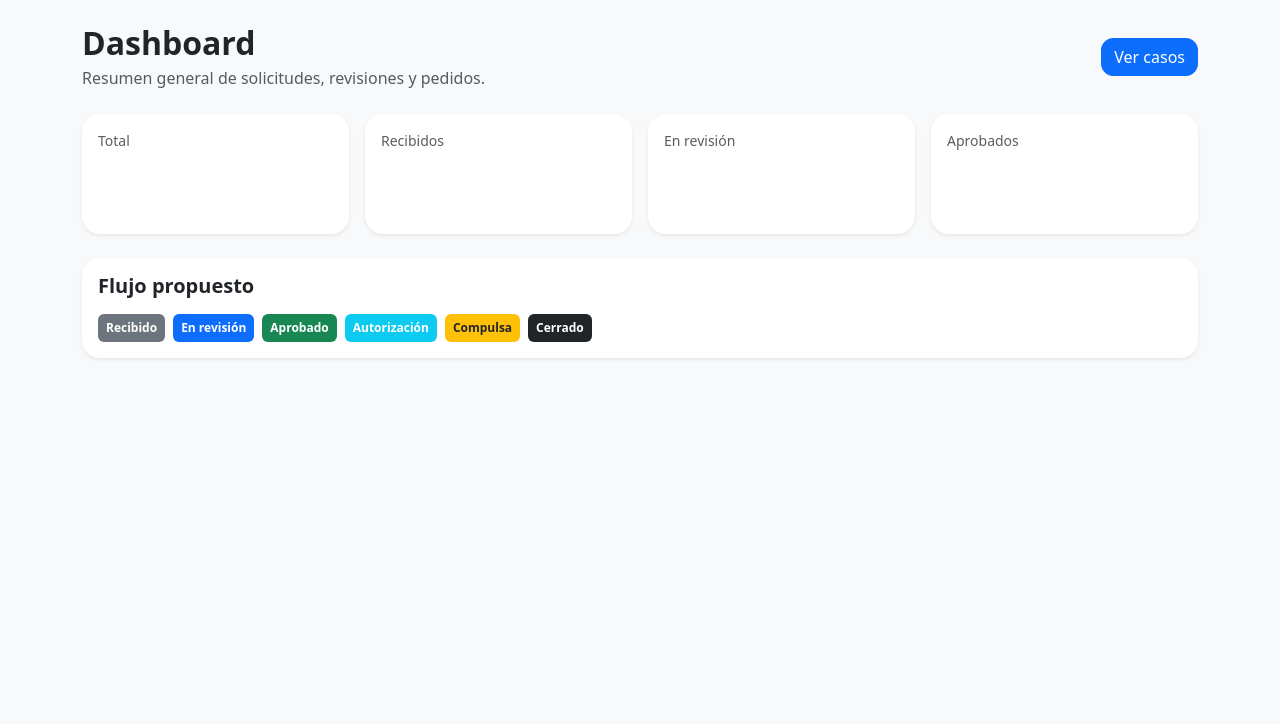
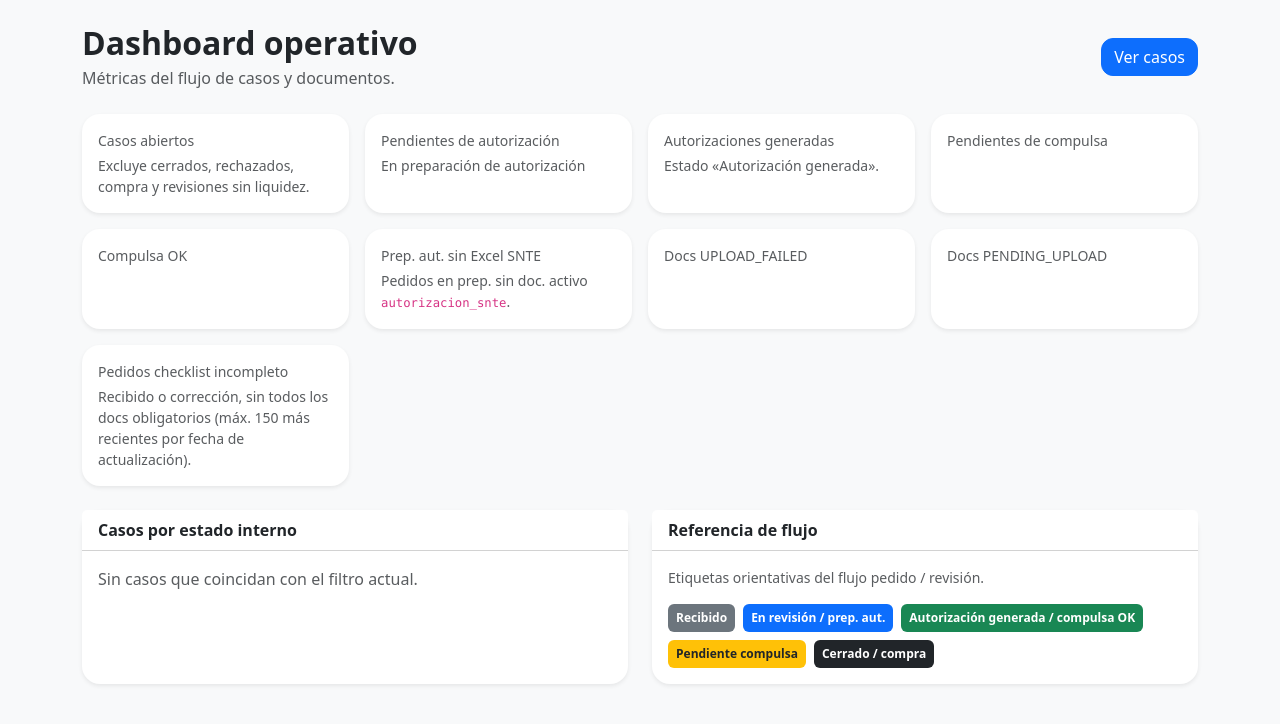
Before and after one commit to ericklopeh/telegram_bot, a FastAPI app: template app/web/templates/dashboard.html in a window 1280 px wide. Shown: the top 724 px of the page. Run offline with FastAPI, Linux system fonts and the light colour scheme; the template is opened without the code that fills it, so the values that code supplies are empty; parts of the project's set-up code (start-up, migrations or seed data) failed here and were passed over.

Commit message:
feat(dashboard): [P11-C1] add operational case metrics

```diff
--- a/app/web/routes/dashboard.py
+++ b/app/web/routes/dashboard.py
@@ -1,21 +1,133 @@
-from fastapi import APIRouter, Request
+from __future__ import annotations
+
+from typing import Generator
+
+from fastapi import APIRouter, Depends, Request
 from fastapi.templating import Jinja2Templates
+from sqlalchemy import exists, func, not_
 from sqlalchemy.orm import Session
-from fastapi import Depends
 
+from app.config import get_settings
 from app.db.session import get_db_session
+from app.domain import constants as C
+from app.models.case import Case
+from app.models.document import Document
+from app.models.user import UserRole
+from app.services.case_service import CaseService
 from app.web.auth import get_current_user, require_login
 
 router = APIRouter()
 templates = Jinja2Templates(directory="app/web/templates")
 
+# Estados considerados "cerrados" para el conteo de casos abiertos (operativo).
+_CERRADOS_OPERATIVOS = (
+    C.ST_PED_CERRADO,
+    C.ST_PED_RECHAZADO,
+    C.ST_PED_COMPRA,
+    C.ST_REV_CERRADO,
+    C.ST_REV_RECHAZADO,
+    C.ST_REV_SIN_LIQUIDEZ,
+)
 
-def get_web_db():
+_MAX_CHECKLIST_SCAN = 150
+
+
+def get_web_db() -> Generator[Session, None, None]:
     db = get_db_session()
     try:
         yield db
     finally:
         db.close()
+
+
+def _cases_query(db: Session, usuario: dict):
+    q = db.query(Case)
+    if usuario.get("rol") == UserRole.VENDEDOR.value:
+        q = q.filter(Case.seller_name == usuario.get("nombre"))
+    return q
+
+
+def _count_pedidos_checklist_incompleto(db: Session, usuario: dict, case_svc: CaseService) -> tuple[int, bool]:
+    """Cuenta pedidos en recibido/corrección sin checklist completo (tope _MAX_CHECKLIST_SCAN)."""
+    q = (
+        _cases_query(db, usuario)
+        .filter(
+            Case.case_type == C.CASE_TYPE_PEDIDO,
+            Case.order_type.isnot(None),
+            Case.current_status.in_((C.ST_PED_RECIBIDO, C.ST_PED_CORRECCION)),
+        )
+        .order_by(Case.updated_at.desc())
+        .limit(_MAX_CHECKLIST_SCAN)
+    )
+    rows = q.all()
+    incomplete = sum(1 for c in rows if not case_svc.pedido_has_all_documents(db, c))
+    capped = len(rows) >= _MAX_CHECKLIST_SCAN
+    return incomplete, capped
+
+
+def _doc_status_count(db: Session, usuario: dict, upload_status: str) -> int:
+    q = (
+        db.query(func.count(Document.id))
+        .select_from(Document)
+        .join(Case, Document.case_id == Case.id)
+        .filter(
+            Document.is_active.is_(True),
+            Document.upload_status == upload_status,
+        )
+    )
+    if usuario.get("rol") == UserRole.VENDEDOR.value:
+        q = q.filter(Case.seller_name == usuario.get("nombre"))
+    return int(q.scalar() or 0)
+
+
+def _build_metrics(db: Session, usuario: dict) -> dict:
+    base = _cases_query(db, usuario)
+    settings = get_settings()
+    case_svc = CaseService(settings)
+
+    total_abiertos = base.filter(not_(Case.current_status.in_(_CERRADOS_OPERATIVOS))).count()
+
+    pendientes_autorizacion = base.filter(Case.current_status == C.ST_PED_PREP_AUT).count()
+    autorizaciones_generadas = base.filter(Case.current_status == C.ST_PED_AUT_GENERADA).count()
+    pendientes_compulsa = base.filter(Case.current_status == C.ST_PED_PEND_COMPULSA).count()
+    compulsa_ok = base.filter(Case.current_status == C.ST_PED_COMPULSA_OK).count()
+
+    sn_excel = exists().where(
+        Document.case_id == Case.id,
+        Document.is_active.is_(True),
+        Document.document_type == C.DOC_AUTORIZACION_SNTE,
+    )
+    prep_sin_excel_snte = base.filter(
+        Case.case_type == C.CASE_TYPE_PEDIDO,
+        Case.current_status == C.ST_PED_PREP_AUT,
+        not_(sn_excel),
+    ).count()
+
+    docs_upload_failed = _doc_status_count(db, usuario, "UPLOAD_FAILED")
+    docs_pending_upload = _doc_status_count(db, usuario, "PENDING_UPLOAD")
+
+    checklist_incompleto, checklist_capped = _count_pedidos_checklist_incompleto(db, usuario, case_svc)
+
+    g = db.query(Case.current_status, func.count(Case.id))
+    if usuario.get("rol") == UserRole.VENDEDOR.value:
+        g = g.filter(Case.seller_name == usuario.get("nombre"))
+    rows = g.group_by(Case.current_status).order_by(func.count(Case.id).desc()).all()
+
+    por_estado = [{"estado": estado, "total": int(n)} for estado, n in rows]
+
+    return {
+        "total_abiertos": total_abiertos,
+        "pendientes_autorizacion": pendientes_autorizacion,
+        "autorizaciones_generadas": autorizaciones_generadas,
+        "pendientes_compulsa": pendientes_compulsa,
+        "compulsa_ok": compulsa_ok,
+        "prep_sin_excel_snte": prep_sin_excel_snte,
+        "docs_upload_failed": int(docs_upload_failed),
+        "docs_pending_upload": int(docs_pending_upload),
+        "pedidos_checklist_incompleto": checklist_incompleto,
+        "pedidos_checklist_incompleto_capped": checklist_capped,
+        "por_estado": por_estado,
+    }
 
 
 @router.get("/dashboard")
@@ -25,20 +137,13 @@ def dashboard(request: Request, db: Session = Depends(get_web_db)):
         return redirect
 
     usuario = get_current_user(request, db)
-
-    resumen = {
-        "total": 12,
-        "recibidos": 4,
-        "en_revision": 3,
-        "aprobados": 4,
-        "rechazados": 1,
-    }
+    metricas = _build_metrics(db, usuario or {})
 
     return templates.TemplateResponse(
         request=request,
         name="dashboard.html",
         context={
             "usuario": usuario,
-            "resumen": resumen,
-        }
+            "metricas": metricas,
+        },
     )
--- a/app/web/templates/dashboard.html
+++ b/app/web/templates/dashboard.html
@@ -4,9 +4,9 @@
 
 <div class="d-flex flex-column flex-md-row justify-content-between align-items-md-center mb-4">
     <div>
-        <h2 class="fw-bold mb-1">Dashboard</h2>
+        <h2 class="fw-bold mb-1">Dashboard operativo</h2>
         <p class="text-muted mb-0">
-            Resumen general de solicitudes, revisiones y pedidos.
+            Métricas del flujo de casos y documentos{% if usuario.rol == 'vendedor' %} (solo tus casos){% endif %}.
         </p>
     </div>
 
@@ -16,54 +16,133 @@
 </div>
 
 <div class="row g-3">
-    <div class="col-6 col-md-3">
-        <div class="card shadow-sm border-0 stat-card">
+    <div class="col-6 col-md-4 col-lg-3">
+        <div class="card shadow-sm border-0 h-100">
             <div class="card-body">
-                <div class="text-muted small">Total</div>
-                <div class="fs-3 fw-bold">{{ resumen.total }}</div>
+                <div class="text-muted small">Casos abiertos</div>
+                <div class="fs-3 fw-bold text-primary">{{ metricas.total_abiertos }}</div>
+                <div class="text-muted small mt-1">Excluye cerrados, rechazados, compra y revisiones sin liquidez.</div>
             </div>
         </div>
     </div>
-
-    <div class="col-6 col-md-3">
-        <div class="card shadow-sm border-0 stat-card">
+    <div class="col-6 col-md-4 col-lg-3">
+        <div class="card shadow-sm border-0 h-100">
             <div class="card-body">
-                <div class="text-muted small">Recibidos</div>
-                <div class="fs-3 fw-bold">{{ resumen.recibidos }}</div>
+                <div class="text-muted small">Pendientes de autorización</div>
+                <div class="fs-3 fw-bold text-warning">{{ metricas.pendientes_autorizacion }}</div>
+                <div class="text-muted small mt-1">En preparación de autorización</div>
             </div>
         </div>
     </div>
-
-    <div class="col-6 col-md-3">
-        <div class="card shadow-sm border-0 stat-card">
+    <div class="col-6 col-md-4 col-lg-3">
+        <div class="card shadow-sm border-0 h-100">
             <div class="card-body">
-                <div class="text-muted small">En revisión</div>
-                <div class="fs-3 fw-bold">{{ resumen.en_revision }}</div>
+                <div class="text-muted small">Autorizaciones generadas</div>
+                <div class="fs-3 fw-bold text-success">{{ metricas.autorizaciones_generadas }}</div>
+                <div class="text-muted small mt-1">Estado «Autorización generada».</div>
             </div>
         </div>
     </div>
-
-    <div class="col-6 col-md-3">
-        <div class="card shadow-sm border-0 stat-card">
+    <div class="col-6 col-md-4 col-lg-3">
+        <div class="card shadow-sm border-0 h-100">
             <div class="card-body">
-                <div class="text-muted small">Aprobados</div>
-                <div class="fs-3 fw-bold">{{ resumen.aprobados }}</div>
+                <div class="text-muted small">Pendientes de compulsa</div>
+                <div class="fs-3 fw-bold text-warning">{{ metricas.pendientes_compulsa }}</div>
+            </div>
+        </div>
+    </div>
+    <div class="col-6 col-md-4 col-lg-3">
+        <div class="card shadow-sm border-0 h-100">
+            <div class="card-body">
+                <div class="text-muted small">Compulsa OK</div>
+                <div class="fs-3 fw-bold text-success">{{ metricas.compulsa_ok }}</div>
+            </div>
+        </div>
+    </div>
+    <div class="col-6 col-md-4 col-lg-3">
+        <div class="card shadow-sm border-0 h-100">
+            <div class="card-body">
+                <div class="text-muted small">Prep. aut. sin Excel SNTE</div>
+                <div class="fs-3 fw-bold text-secondary">{{ metricas.prep_sin_excel_snte }}</div>
+                <div class="text-muted small mt-1">Pedidos en prep. sin doc. activo <code>autorizacion_snte</code>.</div>
+            </div>
+        </div>
+    </div>
+    <div class="col-6 col-md-4 col-lg-3">
+        <div class="card shadow-sm border-0 h-100 border-danger border-opacity-25">
+            <div class="card-body">
+                <div class="text-muted small">Docs UPLOAD_FAILED</div>
+                <div class="fs-3 fw-bold text-danger">{{ metricas.docs_upload_failed }}</div>
+            </div>
+        </div>
+    </div>
+    <div class="col-6 col-md-4 col-lg-3">
+        <div class="card shadow-sm border-0 h-100 border-info border-opacity-25">
+            <div class="card-body">
+                <div class="text-muted small">Docs PENDING_UPLOAD</div>
+                <div class="fs-3 fw-bold text-info">{{ metricas.docs_pending_upload }}</div>
+            </div>
+        </div>
+    </div>
+    <div class="col-6 col-md-4 col-lg-3">
+        <div class="card shadow-sm border-0 h-100">
+            <div class="card-body">
+                <div class="text-muted small">Pedidos checklist incompleto</div>
+                <div class="fs-3 fw-bold">{{ metricas.pedidos_checklist_incompleto }}</div>
+                <div class="text-muted small mt-1">
+                    Recibido o corrección, sin todos los docs obligatorios (máx. 150 más recientes por fecha de actualización).
+                    {% if metricas.pedidos_checklist_incompleto_capped %}
+                    <span class="text-warning">Tope alcanzado; el número real puede ser mayor.</span>
+                    {% endif %}
+                </div>
             </div>
         </div>
     </div>
 </div>
 
-<div class="card shadow-sm border-0 mt-4">
-    <div class="card-body">
-        <h5 class="fw-bold">Flujo propuesto</h5>
-
-        <div class="d-flex flex-wrap gap-2 mt-3">
-            <span class="badge bg-secondary p-2">Recibido</span>
-            <span class="badge bg-primary p-2">En revisión</span>
-            <span class="badge bg-success p-2">Aprobado</span>
-            <span class="badge bg-info p-2">Autorización</span>
-            <span class="badge bg-warning text-dark p-2">Compulsa</span>
-            <span class="badge bg-dark p-2">Cerrado</span>
+<div class="row mt-4">
+    <div class="col-12 col-lg-6">
+        <div class="card shadow-sm border-0 h-100">
+            <div class="card-header bg-white fw-bold">Casos por estado interno</div>
+            <div class="card-body p-0">
+                {% if metricas.por_estado %}
+                <div class="table-responsive">
+                    <table class="table table-sm table-hover mb-0">
+                        <thead class="table-light">
+                            <tr>
+                                <th>Estado</th>
+                                <th class="text-end">Total</th>
+                            </tr>
+                        </thead>
+                        <tbody>
+                            {% for fila in metricas.por_estado %}
+                            <tr>
+                                <td>{{ fila.estado }}</td>
+                                <td class="text-end fw-semibold">{{ fila.total }}</td>
+                            </tr>
+                            {% endfor %}
+                        </tbody>
+                    </table>
+                </div>
+                {% else %}
+                <p class="text-muted mb-0 p-3">Sin casos que coincidan con el filtro actual.</p>
+                {% endif %}
+            </div>
+        </div>
+    </div>
+    <div class="col-12 col-lg-6 mt-4 mt-lg-0">
+        <div class="card shadow-sm border-0 h-100">
+            <div class="card-header bg-white fw-bold">Referencia de flujo</div>
+            <div class="card-body">
+                <p class="text-muted small mb-3">Etiquetas orientativas del flujo pedido / revisión.</p>
+                <div class="d-flex flex-wrap gap-2">
+                    <span class="badge bg-secondary p-2">Recibido</span>
+                    <span class="badge bg-primary p-2">En revisión / prep. aut.</span>
+                    <span class="badge bg-success p-2">Autorización generada / compulsa OK</span>
+                    <span class="badge bg-warning text-dark p-2">Pendiente compulsa</span>
+                    <span class="badge bg-dark p-2">Cerrado / compra</span>
+                </div>
+            </div>
         </div>
     </div>
 </div>
```
